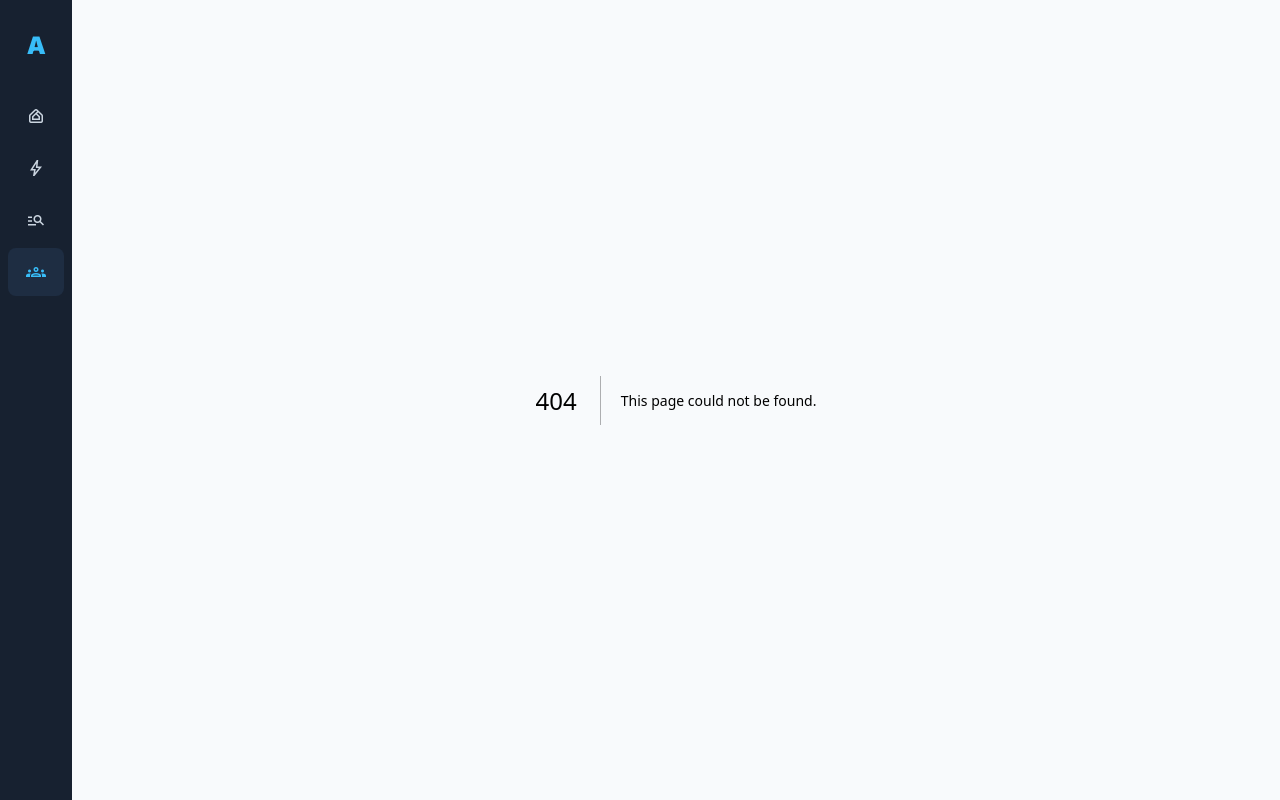
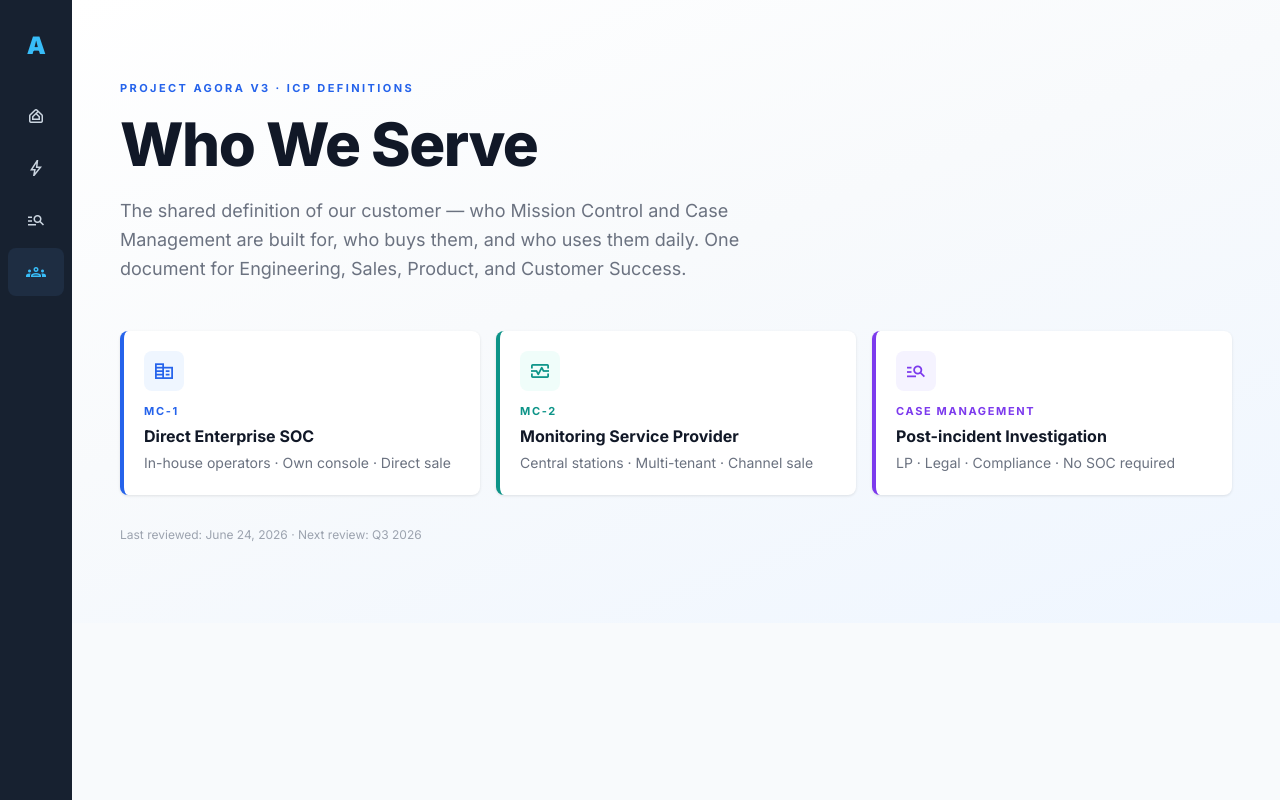
Before and after one commit to bgeorge-een/project-agora-v3, a Next.js app: page /who-we-serve in a window 1280 px wide. Before the commit this address had no page. Built offline with nearby package versions, Linux system fonts and the light colour scheme.

Commit message:
feat(icp): scaffold who-we-serve page with hero section

```diff
--- /dev/null
+++ b/app/who-we-serve/page.tsx
@@ -0,0 +1,100 @@
+import type { Metadata } from 'next'
+
+export const metadata: Metadata = {
+  title: 'Who We Serve — Project Agora V3',
+  description: 'ICP definitions for Mission Control and Case Management',
+}
+
+export default function WhoWeServePage() {
+  return (
+    <div className="min-h-screen bg-[#F8FAFC]">
+      <WhoWeServeHero />
+    </div>
+  )
+}
+
+function WhoWeServeHero() {
+  return (
+    <section
+      className="relative overflow-hidden px-4 pb-16 pt-16 sm:px-6 sm:pb-20 sm:pt-20 lg:px-12"
+      style={{
+        background: 'linear-gradient(160deg, #FFFFFF 0%, #F8FAFC 45%, #EFF6FF 100%)',
+      }}
+    >
+      <div className="relative mx-auto max-w-6xl">
+        <p className="text-[11px] font-bold uppercase tracking-[0.22em] text-[#2563EB]">
+          Project Agora V3 · ICP Definitions
+        </p>
+        <h1 className="mt-4 max-w-3xl text-[clamp(2.5rem,6vw,3.75rem)] font-extrabold leading-[1.05] tracking-tight text-[#111827]">
+          Who We Serve
+        </h1>
+        <p className="mt-5 max-w-2xl text-lg leading-relaxed text-[#6B7280]">
+          The shared definition of our customer — who Mission Control and Case
+          Management are built for, who buys them, and who uses them daily. One
+          document for Engineering, Sales, Product, and Customer Success.
+        </p>
+
+        {/* Three audience-tagged product cards */}
+        <div className="mt-10 grid grid-cols-1 gap-4 sm:grid-cols-3 lg:mt-12">
+          {[
+            {
+              accent: '#2563EB',
+              iconBg: '#EFF6FF',
+              icon: 'corporate_fare',
+              label: 'MC-1',
+              title: 'Direct Enterprise SOC',
+              subtitle: 'In-house operators · Own console · Direct sale',
+            },
+            {
+              accent: '#0D9488',
+              iconBg: '#F0FDFA',
+              icon: 'monitor_heart',
+              label: 'MC-2',
+              title: 'Monitoring Service Provider',
+              subtitle: 'Central stations · Multi-tenant · Channel sale',
+            },
+            {
+              accent: '#7C3AED',
+              iconBg: '#F5F3FF',
+              icon: 'manage_search',
+              label: 'Case Management',
+              title: 'Post-incident Investigation',
+              subtitle: 'LP · Legal · Compliance · No SOC required',
+            },
+          ].map((card) => (
+            <div
+              key={card.label}
+              className="flex flex-col rounded-lg bg-white p-5"
+              style={{
+                borderLeft: `4px solid ${card.accent}`,
+                boxShadow: '0 1px 3px rgba(0,0,0,0.1)',
+              }}
+            >
+              <div
+                className="flex h-10 w-10 items-center justify-center rounded-lg"
+                style={{ backgroundColor: card.iconBg, color: card.accent }}
+              >
+                <span className="material-symbols-outlined" style={{ fontSize: 22 }}>
+                  {card.icon}
+                </span>
+              </div>
+              <p
+                className="mt-3 text-[11px] font-bold uppercase tracking-[0.15em]"
+                style={{ color: card.accent }}
+              >
+                {card.label}
+              </p>
+              <h3 className="mt-1 text-base font-bold text-[#111827]">{card.title}</h3>
+              <p className="mt-1 text-sm leading-relaxed text-[#6B7280]">{card.subtitle}</p>
+            </div>
+          ))}
+        </div>
+
+        {/* Last reviewed stamp */}
+        <p className="mt-8 text-xs text-[#9CA3AF]">
+          Last reviewed: June 24, 2026 · Next review: Q3 2026
+        </p>
+      </div>
+    </section>
+  )
+}
```
